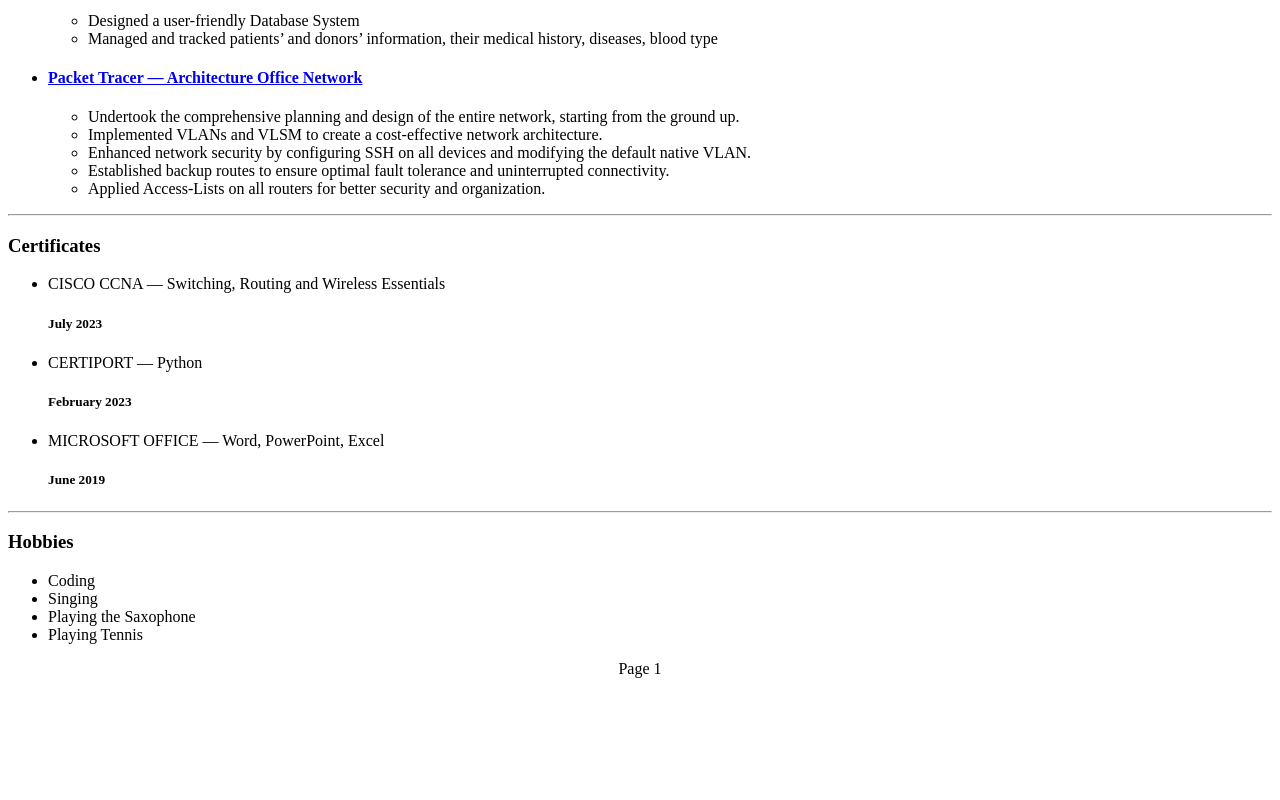
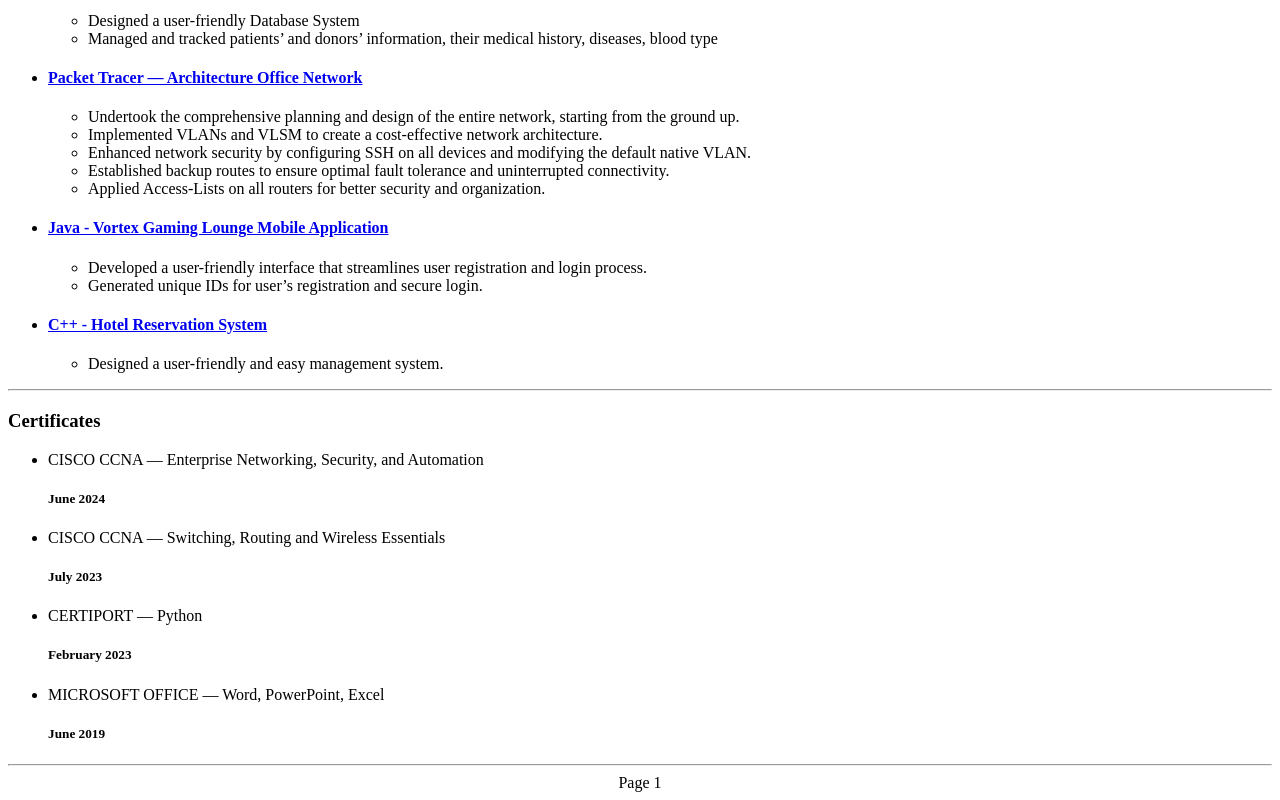
Before and after one commit to RimTai/Rim-Capstone-Project, a plain HTML site: page index.html in a window 1280 px wide. Shown: the part 1535-2335 px from the top of the page. Before the commit the page ends 2221 px from the top, so only its background shows below. Drawn offline with Linux system fonts and the light colour scheme.

Commit message:
Add files via upload

```diff
--- a/index.html
+++ b/index.html
@@ -124,11 +124,28 @@
           <li>Applied Access-Lists on all routers for better security and organization.</li>
         </ul>
       </li>
+      <li>
+        <a href="./Mobile.html"><h4>Java - Vortex Gaming Lounge Mobile Application</h4></a>
+          <ul>
+            <li>Developed a user-friendly interface that streamlines user registration and login process.</li>
+          <li>Generated unique IDs for user’s registration and secure login.</li>
+          </ul>
+      </li>
+      <li>
+        <a href="./C++.html"><h4>C++ - Hotel Reservation System</h4></a>
+          <ul>
+            <li>Designed a user-friendly and easy management system.</li>
+          </ul>
+      </li>
       </li>
     </ul>
     <hr />
     <h3>Certificates</h3>
     <ul>
+    <li>
+        CISCO CCNA — Enterprise Networking, Security, and Automation <br />
+        <h5>June 2024</h5>
+      </li>
       <li>
         CISCO CCNA — Switching, Routing and Wireless Essentials <br />
         <h5>July 2023</h5>
@@ -143,14 +160,7 @@
       </li>
     </ul>
     <hr />
-    <h3>Hobbies</h3>
 
-    <ul>
-      <li>Coding</li>
-      <li>Singing</li>
-      <li> Playing the Saxophone</li>
-      <li>Playing Tennis</li>
-    </ul>
     <center><footer>Page 1</footer></center>
   </body>
 </html>
```
Also changed, not shown: C++.html (added, +17 -0 lines), mobile.html (added, +17 -0 lines), Hotel System Poster.png (added), Vortex Gaming Lounge Poster.png (added).
